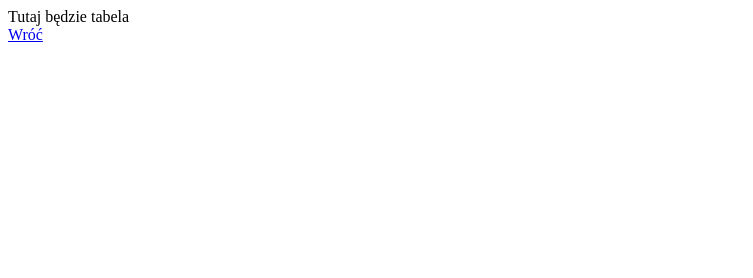
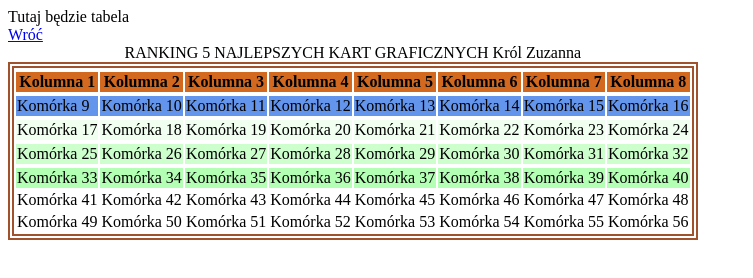
Before and after one commit to krxlxrdx3926x/index.html, a plain HTML site: page Tabela_Król.html in a window 1280 px wide. Shown: the whole page, without its empty margins (0-753 px from the left). Drawn offline with Linux system fonts and the light colour scheme.

Commit message:
Update Tabela_Król.html

```diff
--- a/Tabela_Król.html
+++ b/Tabela_Król.html
@@ -11,6 +11,89 @@
 Tutaj będzie tabela <br>
 <A HREF="index.html"> Wróć </A>
 
+  <table style="border:6px double sienna;">
+    <caption>RANKING 5 NAJLEPSZYCH KART GRAFICZNYCH Król Zuzanna</caption>
+    <thead>
+     <tr style="border:3px solid black;border-collapse: collapse;">
+     <tr style="background-color: #D2691E;">
+	<th>Kolumna 1</th>
+	<th>Kolumna 2</th>
+	<th>Kolumna 3</th>
+	<th>Kolumna 4</th>
+	<th>Kolumna 5</th>
+	<th>Kolumna 6</th>
+	<th>Kolumna 7</th>     <! ŁĄCZENIE WIERSWZY ->
+	<th>Kolumna 8</th>     <! RANKING 5 NAJLEPSZYCH KART GRAFICZNYCH Król Zuzanna 2Fg1 ->
+     </tr>
+   </thead>
+   <tbody>
+      <tr>
+<tr style="background-color: #6495ED;">
+	<td>Komórka 9</td>
+	<td>Komórka 10</td>
+	<td>Komórka 11</td>
+	<td>Komórka 12</td>
+	<td>Komórka 13</td>
+	<td>Komórka 14</td>
+	<td>Komórka 15</td>  <! GÓRNA CZĘŚĆ NIEBIESKA ->
+        <td>Komórka 16</td>
+	</tr>
+      <tr>
+<tr style="background-color: #F0FFF0;">
+	<td>Komórka 17</td>
+	<td>Komórka 18</td>
+	<td>Komórka 19</td>
+	<td>Komórka 20</td>
+	<td>Komórka 21</td>
+	<td>Komórka 22</td> <! tutaj zaczynają się dane ->
+	<td>Komórka 23</td> <! 3 wiersz ->
+	<td>Komórka 24</td> <! to idzie do złączonej kolumny->
+      </tr>
+      <tr>
+<tr style="background-color: #ccffcc;">
+	<td>Komórka 25</td>
+	<td>Komórka 26</td>
+	<td>Komórka 27</td>
+	<td>Komórka 28</td>
+	<td>Komórka 29</td>
+	<td>Komórka 30</td>
+	<td>Komórka 31</td>
+	<td>Komórka 32</td> <! 4 wiersz ->
+      </tr>
+      <tr>
+<tr style="background-color: #b3ffb3;">
+	<td>Komórka 33</td>
+	<td>Komórka 34</td>
+	<td>Komórka 35</td>
+	<td>Komórka 36</td>
+	<td>Komórka 37</td>
+	<td>Komórka 38</td>
+	<td>Komórka 39</td> <! 5 wiersz ->
+	<td>Komórka 40</td>
+      </tr>
+      <tr>
+	<td>Komórka 41</td>
+	<td>Komórka 42</td>
+	<td>Komórka 43</td>
+	<td>Komórka 44</td>
+	<td>Komórka 45</td>
+	<td>Komórka 46</td>
+	<td>Komórka 47</td> <! 6 wiersz ->
+	<td>Komórka 48</td>
+      </tr>
+      <tr>
+	<td>Komórka 49</td>
+	<td>Komórka 50</td>
+	<td>Komórka 51</td>
+	<td>Komórka 52</td>
+	<td>Komórka 53</td>
+	<td>Komórka 54</td>
+	<td>Komórka 55</td> <! 7 wiersz ->
+	<td>Komórka 56</td>
+      </tr>
+   </tbody>
+   </table>
+
 	</body>
 
 </html>
```
